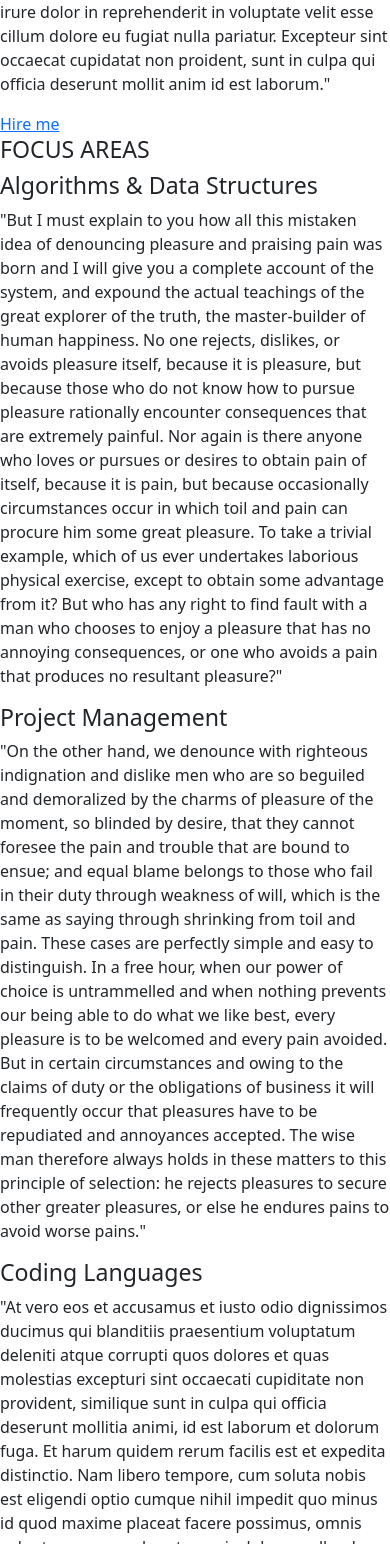
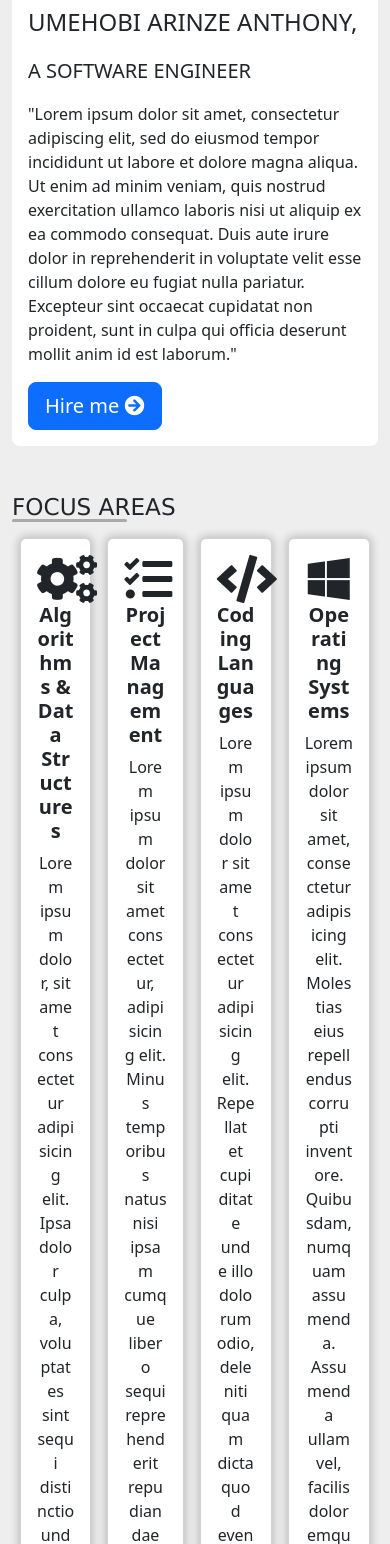
Before and after one commit to Tonyrealzy/User-Data-Application-demo-, an Angular app: page / in a window 390 px wide. Shown: the part 344-1888 px from the top of the page. Built offline with nearby package versions, Linux system fonts and the light colour scheme.

Commit message:
Landing page Styling

```diff
--- a/angular.json
+++ b/angular.json
@@ -92,5 +92,8 @@
         }
       }
     }
+  },
+  "cli": {
+    "analytics": false
   }
 }
--- a/package.json
+++ b/package.json
@@ -25,7 +25,7 @@
     "zone.js": "~0.14.3"
   },
   "devDependencies": {
-    "@angular-devkit/build-angular": "^17.1.0",
+    "@angular-devkit/build-angular": "^17.1.1",
     "@angular/cli": "^17.1.0",
     "@angular/compiler-cli": "^17.1.0",
     "@types/jasmine": "~5.1.0",
--- a/src/app/landingpage/landingpage.component.css
+++ b/src/app/landingpage/landingpage.component.css
@@ -0,0 +1,27 @@
+
+.card:hover {
+    background-color: #001f3f; /* Dark blue color */
+    transition: background-color 0.3s ease-in-out;
+    color: whitesmoke;
+}
+
+/* Custom styles for line under h3 */
+.texth3 {
+    position: relative;
+    display: inline-block;
+    font-family: Verdana, Geneva, Tahoma, sans-serif;
+    font-weight: 300;
+    font-variant: small-caps;
+}
+
+.texth3::after {
+    content: "";
+    position: absolute;
+    left: 0;
+    bottom: 0;
+    width: 70%;
+    height: 3px; /* Adjust the line thickness as needed */
+    background-color: darkgrey;
+    border-radius: 3px;
+    margin-top: 10px;
+}
--- a/src/app/landingpage/landingpage.component.html
+++ b/src/app/landingpage/landingpage.component.html
@@ -1,20 +1,88 @@
-<img src="">
-<p>HELLO, I AM</p>
-<p>UMEHOBI ARINZE ANTHONY,</p>
-<p>A SOFTWARE ENGINEER</p>
-<p>"Lorem ipsum dolor sit amet, consectetur adipiscing elit, sed do eiusmod tempor incididunt ut labore et dolore magna aliqua. Ut enim ad minim veniam, quis nostrud exercitation ullamco laboris nisi ut aliquip ex ea commodo consequat. Duis aute irure dolor in reprehenderit in voluptate velit esse cillum dolore eu fugiat nulla pariatur. Excepteur sint occaecat cupidatat non proident, sunt in culpa qui officia deserunt mollit anim id est laborum."</p>
-<a href="#">Hire me</a>
 
-<h3>FOCUS AREAS</h3>
 
-<h3>Algorithms & Data Structures</h3>
-<p>"But I must explain to you how all this mistaken idea of denouncing pleasure and praising pain was born and I will give you a complete account of the system, and expound the actual teachings of the great explorer of the truth, the master-builder of human happiness. No one rejects, dislikes, or avoids pleasure itself, because it is pleasure, but because those who do not know how to pursue pleasure rationally encounter consequences that are extremely painful. Nor again is there anyone who loves or pursues or desires to obtain pain of itself, because it is pain, but because occasionally circumstances occur in which toil and pain can procure him some great pleasure. To take a trivial example, which of us ever undertakes laborious physical exercise, except to obtain some advantage from it? But who has any right to find fault with a man who chooses to enjoy a pleasure that has no annoying consequences, or one who avoids a pain that produces no resultant pleasure?"</p>
 
-<h3>Project Management</h3>
-<p>"On the other hand, we denounce with righteous indignation and dislike men who are so beguiled and demoralized by the charms of pleasure of the moment, so blinded by desire, that they cannot foresee the pain and trouble that are bound to ensue; and equal blame belongs to those who fail in their duty through weakness of will, which is the same as saying through shrinking from toil and pain. These cases are perfectly simple and easy to distinguish. In a free hour, when our power of choice is untrammelled and when nothing prevents our being able to do what we like best, every pleasure is to be welcomed and every pain avoided. But in certain circumstances and owing to the claims of duty or the obligations of business it will frequently occur that pleasures have to be repudiated and annoyances accepted. The wise man therefore always holds in these matters to this principle of selection: he rejects pleasures to secure other greater pleasures, or else he endures pains to avoid worse pains."</p>
 
-<h3>Coding Languages</h3>
-<p>"At vero eos et accusamus et iusto odio dignissimos ducimus qui blanditiis praesentium voluptatum deleniti atque corrupti quos dolores et quas molestias excepturi sint occaecati cupiditate non provident, similique sunt in culpa qui officia deserunt mollitia animi, id est laborum et dolorum fuga. Et harum quidem rerum facilis est et expedita distinctio. Nam libero tempore, cum soluta nobis est eligendi optio cumque nihil impedit quo minus id quod maxime placeat facere possimus, omnis voluptas assumenda est, omnis dolor repellendus. Temporibus autem quibusdam et aut officiis debitis aut rerum necessitatibus saepe eveniet ut et voluptates repudiandae sint et molestiae non recusandae. Itaque earum rerum hic tenetur a sapiente delectus, ut aut reiciendis voluptatibus maiores alias consequatur aut perferendis doloribus asperiores repellat."</p>
 
-<h3>Operating Systems</h3>
-<p>"Sed ut perspiciatis unde omnis iste natus error sit voluptatem accusantium doloremque laudantium, totam rem aperiam, eaque ipsa quae ab illo inventore veritatis et quasi architecto beatae vitae dicta sunt explicabo. Nemo enim ipsam voluptatem quia voluptas sit aspernatur aut odit aut fugit, sed quia consequuntur magni dolores eos qui ratione voluptatem sequi nesciunt. Neque porro quisquam est, qui dolorem ipsum quia dolor sit amet, consectetur, adipisci velit, sed quia non numquam eius modi tempora incidunt ut labore et dolore magnam aliquam quaerat voluptatem. Ut enim ad minima veniam, quis nostrum exercitationem ullam corporis suscipit laboriosam, nisi ut aliquid ex ea commodi consequatur? Quis autem vel eum iure reprehenderit qui in ea voluptate velit esse quam nihil molestiae consequatur, vel illum qui dolorem eum fugiat quo voluptas nulla pariatur?"</p>
+<!DOCTYPE html>
+<html lang="en">
+
+    <meta charset="UTF-8">
+    <meta name="viewport" content="width=device-width, initial-scale=1.0">
+ <!-- Tachyons CSS -->
+ <link rel="stylesheet" href="https://cdn.jsdelivr.net/npm/tachyons@4.12.0/css/tachyons.min.css">
+ <!-- Font Awesome CSS -->
+ <link rel="stylesheet" href="https://cdnjs.cloudflare.com/ajax/libs/font-awesome/5.15.3/css/all.min.css">
+    <title>Document</title>
+
+    <body class="bg-light-gray">
+
+        <div class="container mt-5">
+
+            <div class="container rounded-3 mb-5 pa3 bg-white">
+                <div class="row align-items-center">
+                    <div class="col-md-3">
+                        <div class="text-bg-info d-flex justify-content-center align-items-center rounded" style="height: 150px;">
+                            <img src="your_image_url" class="img-fluid rounded" alt="Your Image">
+                        </div>
+                    </div>
+                    <div class="col-md-9">
+                        <p class="f2">HELLO, I AM</p>
+                        <p class="f3">UMEHOBI ARINZE ANTHONY,</p>
+                        <p class="f4">A SOFTWARE ENGINEER</p>
+                        <p class="f5">"Lorem ipsum dolor sit amet, consectetur adipiscing elit, sed do eiusmod tempor
+                            incididunt ut labore et dolore magna aliqua. Ut enim ad minim veniam, quis nostrud
+                            exercitation ullamco laboris nisi ut aliquip ex ea commodo consequat. Duis aute irure dolor in
+                            reprehenderit in voluptate velit esse cillum dolore eu fugiat nulla pariatur. Excepteur sint
+                            occaecat cupidatat non proident, sunt in culpa qui officia deserunt mollit anim id est
+                            laborum."</p>
+                        <a href="#" class="btn btn-primary btn-lg">
+                            Hire me <i class="fas fa-arrow-circle-right"></i>
+                        </a>
+                    </div>
+                </div>
+            </div>
+
+            <!-- About Section -->
+            <h3 class="texth3">FOCUS AREAS</h3>
+            <div class="d-flex justify-content-around">
+    <div class="card ma2 tc shadow-2 grow">
+        <div class="card-body">
+            <i class="fas fa-cogs fa-3x"></i>
+            <h3 class="card-title fw6 f4">Algorithms & Data Structures</h3>
+<p class="card-text f5">Lorem ipsum dolor, sit amet consectetur adipisicing elit. Ipsa dolor culpa, voluptates sint sequi distinctio unde eius ad architecto iusto at itaque maxime dignissimos repudiandae fugiat quos perferendis provident vitae.</p>
+</div>
+</div>
+<div class="card ma2 tc shadow-2 grow">
+    <div class="card-body">
+        <i class="fas fa-tasks fa-3x"></i>
+<h3 class="card-title fw6 f4">Project Management</h3>
+<p class="card-text f5">Lorem ipsum dolor sit amet consectetur,
+     adipisicing elit. Minus temporibus natus nisi ipsam cumque libero sequi reprehenderit repudiandae ex ipsum ducimus, quaerat quidem neque
+    eligendi nam officia? Tempore, eos necessitatibus.</p>
+</div>
+</div>
+
+<div class="card ma2 tc shadow-2 grow">
+    <div class="card-body">
+        <i class="fas fa-code fa-3x"></i>
+<h3 class="card-title fw6 f4">Coding Languages</h3>
+<p class="card-title f5">Lorem ipsum dolor sit amet consectetur adipisicing elit. Repellat et cupiditate unde illo dolorum odio, deleniti quam dicta quod eveniet labore perspiciatis
+    adipisci reprehenderit eos incidunt consequuntur fuga enim quis!</p>
+</div>
+</div>
+
+<div class="card ma2 tc shadow-2 grow">
+    <div class="card-body">
+        <i class="fab fa-windows fa-3x"></i>
+<h3 class="card-title fw6 f4">Operating Systems</h3>
+<p class="card-text f5">Lorem ipsum dolor sit amet,
+    consectetur adipisicing elit. Molestias eius repellendus corrupti inventore. Quibusdam, numquam assumenda. Assumenda ullam vel, facilis doloremque voluptatibus unde libero
+    ut recusandae iure, temporibus omnis mollitia.</p>
+</div>
+</div>
+
+</div>
+</div>
+
+</body>
+</html>
--- a/src/app/view-details/view-details.component.html
+++ b/src/app/view-details/view-details.component.html
@@ -1,27 +1,59 @@
-<div *ngIf="user">
-    <img [src] = "user.imageUrl" alt="{{user.name}}">
-    <h3>{{user.name}}</h3>
+<!DOCTYPE html>
+<html lang="en">
+<head>
+    <meta charset="UTF-8">
+    <meta name="viewport" content="width=device-width, initial-scale=1.0">
+    <!-- Tachyons CSS -->
+    <link rel="stylesheet" href="https://cdn.jsdelivr.net/npm/tachyons@4.12.0/css/tachyons.min.css">
+    <!-- Bootstrap CSS -->
+    <link rel="stylesheet" href="https://maxcdn.bootstrapcdn.com/bootstrap/4.5.2/css/bootstrap.min.css">
+    <!-- Font Awesome CSS -->
+    <link rel="stylesheet" href="https://cdnjs.cloudflare.com/ajax/libs/font-awesome/5.15.3/css/all.min.css">
+    <title>Your Page Title</title>
+</head>
+<body class="bg-light-gray pa4">
+
+<div class="container">
+    <!-- User Details -->
+    <div *ngIf="user" class="mt4">
+        <div class="d-flex flex-column items-center">
+            <img [src]="user.imageUrl" alt="{{user.name}}" class="w-25 mb3">
+            <h3 class="f3">{{user.name}}</h3>
             <p>{{user.address}}</p>
             <p>{{user.websiteUrl}}</p>
         </div>
+    </div>
 
-<div>
-    <h4>Company</h4>
-    <img [src] = "">
+    <!-- Company Details -->
+    <div class="mt4">
+        <h4 class="f4">Company</h4>
+        <div class="d-flex flex-column items-center">
+            <img [src]="" alt="" class="w-25 mb3">
             <p>{{user.nickname}} Engineering Ltd</p>
             <p>Senior Software Engineer</p>
             <p>July 2020 - Present</p>
             <p>About Company</p>
-    <p>Nam pulvinar tortor et elit hendrerit, at aliquam dolor dignissim. Curabitur sagittis aliquet venenatis. Mauris id justo tellus. Praesent ut fringilla nisl. Pellentesque vel risus ipsum. Aliquam commodo, nunc et viverra aliquet, est mauris imperdiet quam, at convallis tortor dolor sed lacus. Aenean sed velit facilisis, luctus velit in, tempor enim.</p>
+            <p class="measure-wide">Nam pulvinar tortor et elit hendrerit, at aliquam dolor dignissim. Curabitur sagittis aliquet venenatis. Mauris id justo tellus. Praesent ut fringilla nisl. Pellentesque vel risus ipsum. Aliquam commodo, nunc et viverra aliquet, est mauris imperdiet quam, at convallis tortor dolor sed lacus. Aenean sed velit facilisis, luctus velit in, tempor enim.</p>
+        </div>
     </div>
 
-<div>
-    <h4>About</h4>
-    <p>Nulla bibendum placerat hendrerit. Sed id varius urna. Aenean pellentesque aliquet pharetra. Duis sed sapien in purus porttitor sagittis nec a leo. Suspendisse iaculis at purus eget lobortis. Aliquam eu felis euismod, luctus lorem convallis, mattis felis. Etiam in quam eros. Morbi at pharetra nisi. Duis nec lacus placerat, semper dui vel, euismod ligula. Curabitur vitae blandit sem. Etiam dignissim enim metus, eget auctor enim iaculis non. Donec elit lacus, mollis vestibulum diam et, dapibus eleifend dolor. Curabitur pellentesque, erat at iaculis molestie, enim ante venenatis justo, eu dignissim nibh nunc eget est. Vivamus nec tellus eget leo interdum maximus eu vel massa. Maecenas convallis, augue a ornare rhoncus, purus felis feugiat justo, ut laoreet sem nunc id ante.</p>
-    <h4>Contact info</h4>
+    <!-- About Section -->
+    <div class="mt4">
+        <h4 class="f4">About</h4>
+        <p class="measure-wide">Nulla bibendum placerat hendrerit. Sed id varius urna. Aenean pellentesque aliquet pharetra. Duis sed sapien in purus porttitor sagittis nec a leo. Suspendisse iaculis at purus eget lobortis. Aliquam eu felis euismod, luctus lorem convallis, mattis felis. Etiam in quam eros. Morbi at pharetra nisi. Duis nec lacus placerat, semper dui vel, euismod ligula. Curabitur vitae blandit sem. Etiam dignissim enim metus, eget auctor enim iaculis non. Donec elit lacus, mollis vestibulum diam et, dapibus eleifend dolor. Curabitur pellentesque, erat at iaculis molestie, enim ante venenatis justo, eu dignissim nibh nunc eget est. Vivamus nec tellus eget leo interdum maximus eu vel massa. Maecenas convallis, augue a ornare rhoncus, purus felis feugiat justo, ut laoreet sem nunc id ante.</p>
+        <h4 class="f4 mt3">Contact info</h4>
         <p>
-        {{user.address}}
-        {{user.email}}
+            {{user.address}}<br>
+            {{user.email}}<br>
             {{user.phone_number}}
         </p>
     </div>
+</div>
+
+<!-- Bootstrap JS and Popper.js -->
+<script src="https://code.jquery.com/jquery-3.5.1.slim.min.js"></script>
+<script src="https://cdn.jsdelivr.net/npm/@popperjs/core@2.11.6/dist/umd/popper.min.js"></script>
+<script src="https://maxcdn.bootstrapcdn.com/bootstrap/4.5.2/js/bootstrap.min.js"></script>
+
+</body>
+</html>
```
Also changed, not shown: 1 other file (tests, documents, lock files or other folders). Lines whose indentation alone changed are shown as unchanged.
